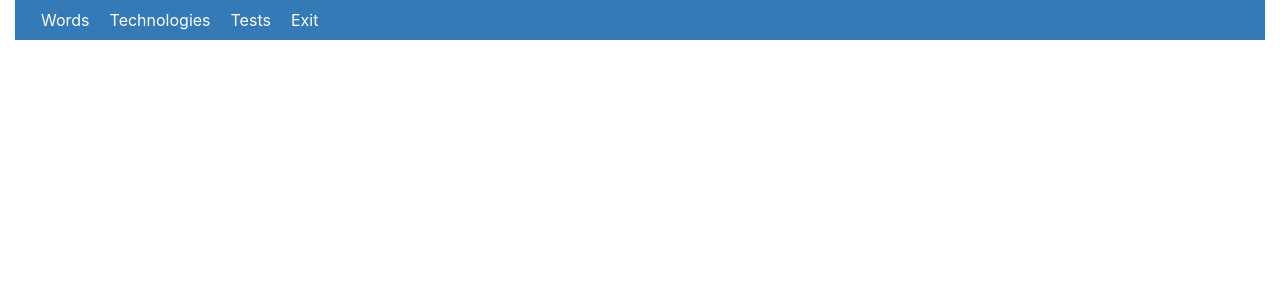
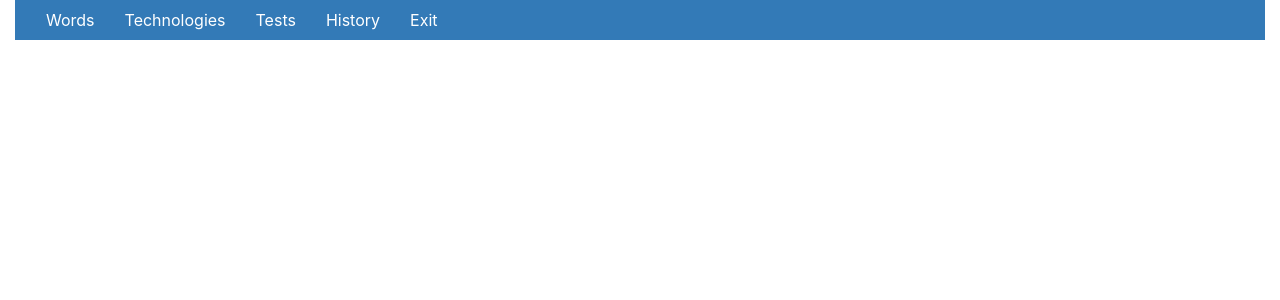
Before and after one commit to andresporras3423/technos-front, a React (Create React App) app: page / in a window 1280 px wide. Shown: the top 300 px of the page. Built offline with nearby package versions, Linux system fonts and the light colour scheme.

Commit message:
add item to the navbar

```diff
--- a/src/App.css
+++ b/src/App.css
@@ -60,8 +60,8 @@ div.dhtmlx_window_active, div.dhx_modal_cover_dv { position: fixed !important; }
   }
 
   .ul-inline > * {
-    margin-left: 10px;
-    margin-right: 10px;
+    margin-left: 15px;
+    margin-right: 15px;
   }
 
 .navbar-blue {
--- a/src/components/Navbar.js
+++ b/src/components/Navbar.js
@@ -6,6 +6,7 @@ function Navbar() {
                 <li className="active menuDesktop" onClick="newTab(0)"><a href="#" className="currentTab==0 ? linkBackColor: ''">Words</a></li>
                 <li className="menuDesktop"><a href="#" onClick="newTab(1)" className="currentTab==1 ? linkBackColor: ''">Technologies</a></li>
                 <li className="menuDesktop"><a href="#" onClick="newTab(2)" className="currentTab==2 ? linkBackColor: ''">Tests</a></li>
+                <li className="menuDesktop"><a href="#" onClick="newTab(3)" className="currentTab==2 ? linkBackColor: ''">History</a></li>
                 <li className="menuDesktop"><a href="#" onClick="exit()">Exit</a></li>
                 <li className="menuSmarthPhone" >
                     <a className="nav-link dropdown-toggle fontSizeMenu" href="#" id="navbarDropdownMenuLink" role="button" data-toggle="dropdown" aria-haspopup="true" aria-expanded="false">menu
```
